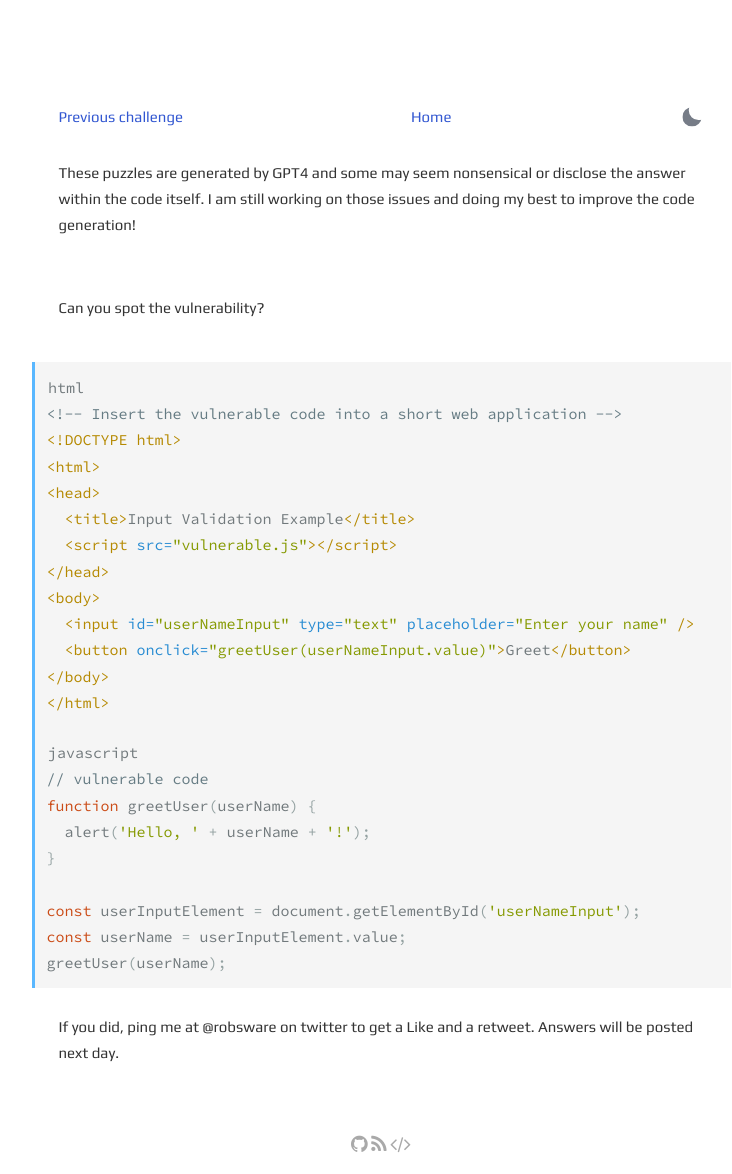
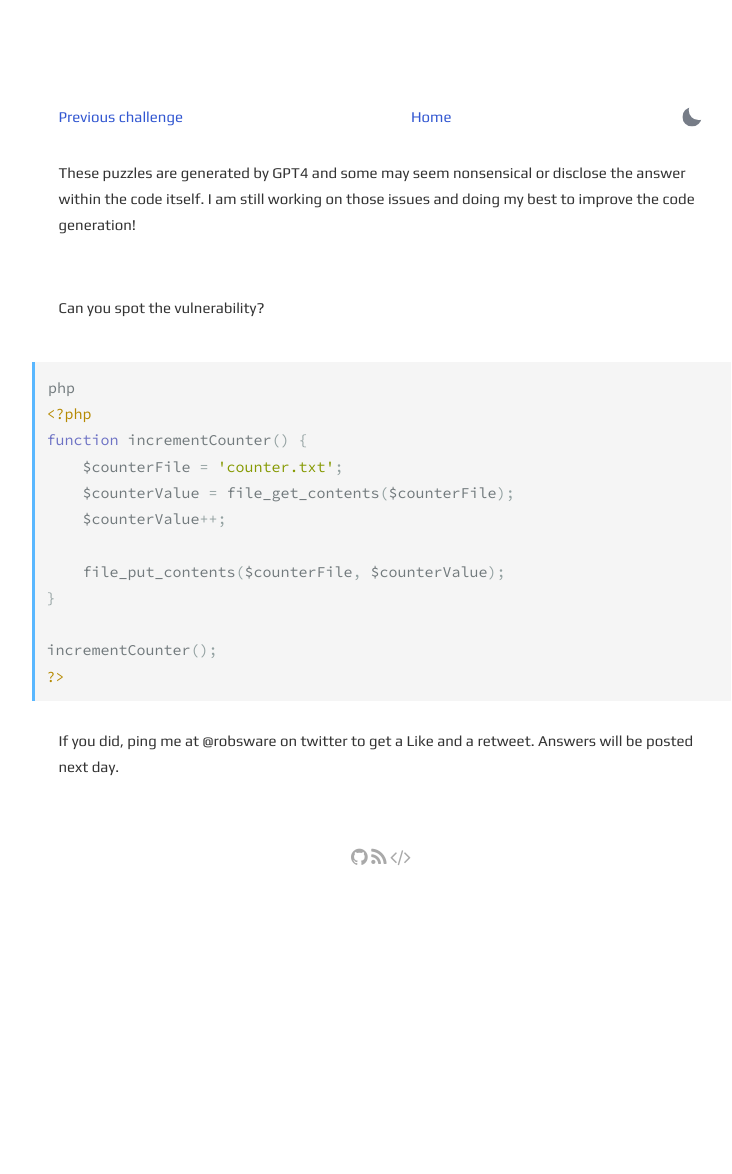
Before and after one commit to robsware/robsware.github.io, a Jekyll site: the page built from challenges/dailyappsec.html, in a window 1280 px wide. Shown: the whole page, without its empty margins (259-991 px from the left). Built offline with Jekyll 4.4.1, drawn with Linux system fonts in a browser that asks for light colours; after the commit the page ends 900 px from its top, so only the background shows below that.

Commit message:
Automated daily appsec challenge

```diff
--- a/challenges/dailyappsec.html
+++ b/challenges/dailyappsec.html
@@ -4,7 +4,7 @@ layout: page
 
 <section class="post">
     <div class="flex-row-between">
-    <a href="{{ site.url }}{{ site.baseurl }}/challenges/2023-04-27"> Previous challenge</a>
+    <a href="{{ site.url }}{{ site.baseurl }}/challenges/2023-04-28"> Previous challenge</a>
           <a href="{{ site.url }}{{ site.baseurl }}/"> Home</a>
       <button title="Change theme" id="theme-toggle" onclick="modeSwitcher()">
         <div></div>
@@ -14,31 +14,21 @@ layout: page
 <p>These puzzles are generated by GPT4 and some may seem nonsensical or disclose the answer within the code itself. I am still working on those issues and doing my best to improve the code generation!</p>
 <br><p>Can you spot the vulnerability?</p>
 <br>
-{% highlight html %}html
-<!-- Insert the vulnerable code into a short web application -->
-<!DOCTYPE html>
-<html>
-<head>
-  <title>Input Validation Example</title>
-  <script src="vulnerable.js"></script>
-</head>
-<body>
-  <input id="userNameInput" type="text" placeholder="Enter your name" />
-  <button onclick="greetUser(userNameInput.value)">Greet</button>
-</body>
-</html>
+{% highlight html %}
+{% endhighlight %}
+{% highlight php %}
+php
+<?php
+function incrementCounter() {
+    $counterFile = 'counter.txt';
+    $counterValue = file_get_contents($counterFile);
+    $counterValue++;
 
-{% endhighlight %}
-{% highlight javascript %}
-javascript
-// vulnerable code
-function greetUser(userName) {
-  alert('Hello, ' + userName + '!');
+    file_put_contents($counterFile, $counterValue);
 }
 
-const userInputElement = document.getElementById('userNameInput');
-const userName = userInputElement.value;
-greetUser(userName);
+incrementCounter();
+?>
 
 {% endhighlight %}
 <br>If you did, ping me at @robsware on twitter to get a Like and a retweet. Answers will be posted next day.
```
Also changed, not shown: challenges/2023-04-28.html (added, +71 -0 lines).
